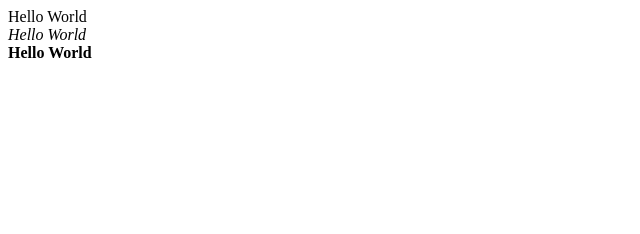
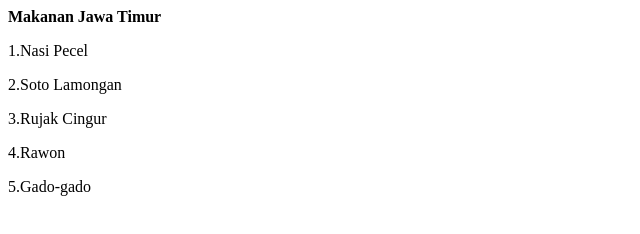
Before and after one commit to nth-n/nth-n.github.io, a plain HTML site: page index.html in a window 1280 px wide. Shown: the whole page, without its empty margins (0-640 px from the left). Drawn offline with Linux system fonts and the light colour scheme.

Commit message:
Update index.html

```diff
--- a/index.html
+++ b/index.html
@@ -1,11 +1,14 @@
 <!DOCTYPE html>
 <html>
-<head>
-	<title>Hallo</title>
-</head>
-<body>
-    Hello World
-    <br><i>Hello World</i>
-    <br><b>Hello World</b>
-</body>
+  <head>
+    <title>WARUNG KITA</title>
+  </head>
+  <body>
+    <b>Makanan Jawa Timur</b><br/>
+    <p>1.Nasi Pecel</p>
+    <p>2.Soto Lamongan</p>
+    <p>3.Rujak Cingur</p>
+    <p>4.Rawon</p>
+    <p>5.Gado-gado</p>
+  </body>
 </html>
```
